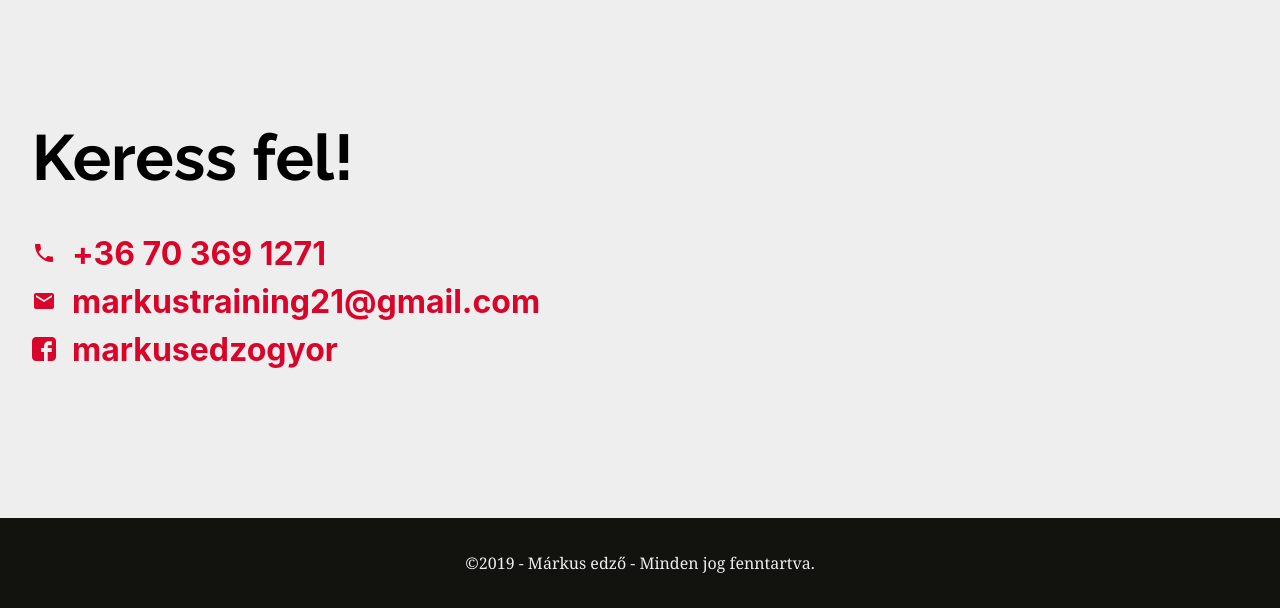
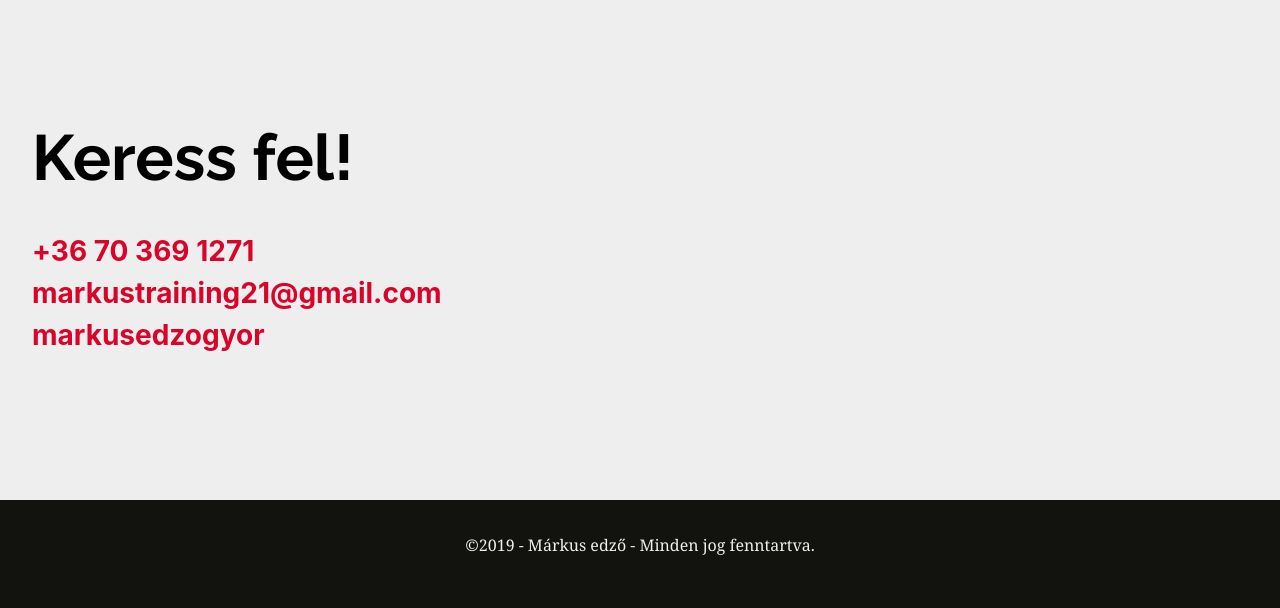
Before and after one commit to 0xBountyHunter/markusedzo, a PHP site: page / in a window 1280 px wide. Shown: the part 2967-3575 px from the top of the page. After the commit the page ends 3522 px from the top, so only its background shows below. Run offline with PHP 8.4, Linux system fonts and the light colour scheme.

Commit message:
fixed viewport issues

```diff
--- a/css/_components.scss
+++ b/css/_components.scss
@@ -109,6 +109,9 @@ section {
 .wrapper {
     display: block;
     max-width: 1366px;
+    @media only screen and (min-width: $bp-md) {
+        padding: 2rem;
+    }
 }
 
 .container {
--- a/css/_layout.scss
+++ b/css/_layout.scss
@@ -4,9 +4,7 @@ body {
     background-color: $color-lightgrey;
 }
 
-.wrapper {
-    padding: 2rem;
-}
+
 
 .home {
     font-family: $sans;
@@ -57,10 +55,11 @@ body {
         margin-bottom: 3rem;
     }
     &__img {
+        display: block;
         width: 100%;
     }
     &__picture {
-        max-width: 25rem;
+        max-width: 400px;
     }
     &__name {
         color: $color-black;
@@ -81,6 +80,10 @@ body {
         }
 
         &__cta {
+            display: none;
+            @media only screen and (min-width: $bp-md) {
+                display: inline-block;
+            }
             &:link, &:visited {
                 font-family: $sans;
                 text-transform: uppercase;
@@ -275,7 +278,6 @@ body {
             color: $color-blacky;
         }
 
-
     }
     &__icon {
 
@@ -294,8 +296,5 @@ body {
 }
 
 .text-big {
-    font-size: 1rem;
-    @media only screen and (min-width: $bp-md) {
-        font-size: 2rem;
-    }
+    font-size: 1.75rem;
 }
--- a/css/main.css
+++ b/css/main.css
@@ -241,6 +241,12 @@ section {
   max-width: 1366px;
 }
 
+@media only screen and (min-width: 1024px) {
+  .wrapper {
+    padding: 2rem;
+  }
+}
+
 .container {
   display: -ms-grid;
   display: grid;
@@ -260,10 +266,6 @@ section {
 
 body {
   background-color: #eee;
-}
-
-.wrapper {
-  padding: 2rem;
 }
 
 .home {
@@ -329,11 +331,12 @@ body {
 }
 
 .tertiary__img {
+  display: block;
   width: 100%;
 }
 
 .tertiary__picture {
-  max-width: 25rem;
+  max-width: 400px;
 }
 
 .tertiary__name {
@@ -358,6 +361,16 @@ body {
     display: flex;
     width: 50rem;
     height: 25rem;
+  }
+}
+
+.tertiary__box__cta {
+  display: none;
+}
+
+@media only screen and (min-width: 1024px) {
+  .tertiary__box__cta {
+    display: inline-block;
   }
 }
 
@@ -608,12 +621,6 @@ body {
 }
 
 .text-big {
-  font-size: 1rem;
-}
-
-@media only screen and (min-width: 1024px) {
-  .text-big {
-    font-size: 2rem;
-  }
+  font-size: 1.75rem;
 }
 /*# sourceMappingURL=main.css.map */
--- a/index.php
+++ b/index.php
@@ -104,9 +104,9 @@
         <section class="contact section" id="contact">
             <div class="wrapper">
                 <h2 class="contact__heading heading"><?php echo $lang['qui-header']?></h2>
-                <a class="contact__link text-big" href="tel:+36703691271"><img class="contact__icon" src="img/icons/phone.svg" alt="Telephone icon">+36 70 369 1271</a>
-                <a class="contact__link text-big" href="mailto:markustraining21@gmail.com"><img class="contact__icon" src="img/icons/email.svg" alt="Email icon">markustraining21@gmail.com</a>
-                <a class="contact__link text-big" href="https://www.facebook.com/markusedzogyor" target="_blank"><img class="contact__icon" src="img/icons/facebook.svg" alt="Facebook icon">markusedzogyor</a>
+                <a class="contact__link text-big" href="tel:+36703691271"><!-- <img class="contact__icon" src="img/icons/phone.svg" alt="Telephone icon"> -->+36 70 369 1271</a>
+                <a class="contact__link text-big" href="mailto:markustraining21@gmail.com"><!-- <img class="contact__icon" src="img/icons/email.svg" alt="Email icon"> -->markustraining21@gmail.com</a>
+                <a class="contact__link text-big" href="https://www.facebook.com/markusedzogyor" target="_blank"><!-- <img class="contact__icon" src="img/icons/facebook.svg" alt="Facebook icon"> -->markusedzogyor</a>
             </div>
         </section>
 
--- a/languages/en.php
+++ b/languages/en.php
@@ -4,7 +4,7 @@
         "logo" => "Márkus trainer",
         "eng" => "eng",
         "hun" => "Hun",
-        "about" => "about me",
+        "about" => "about",
         "coaching" => "coaching",
         "contact" => "contact",
         "name" => "Márkus Imre",
```
Also changed, not shown: 1 other file.
